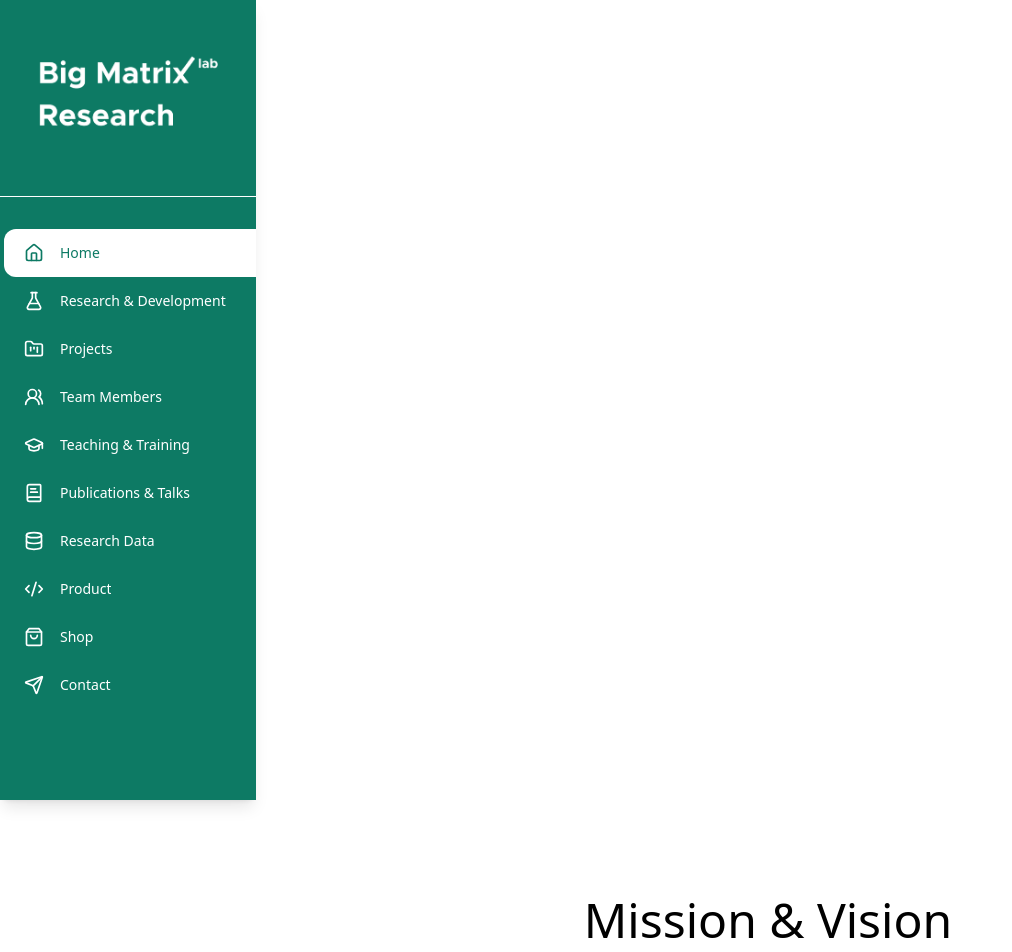
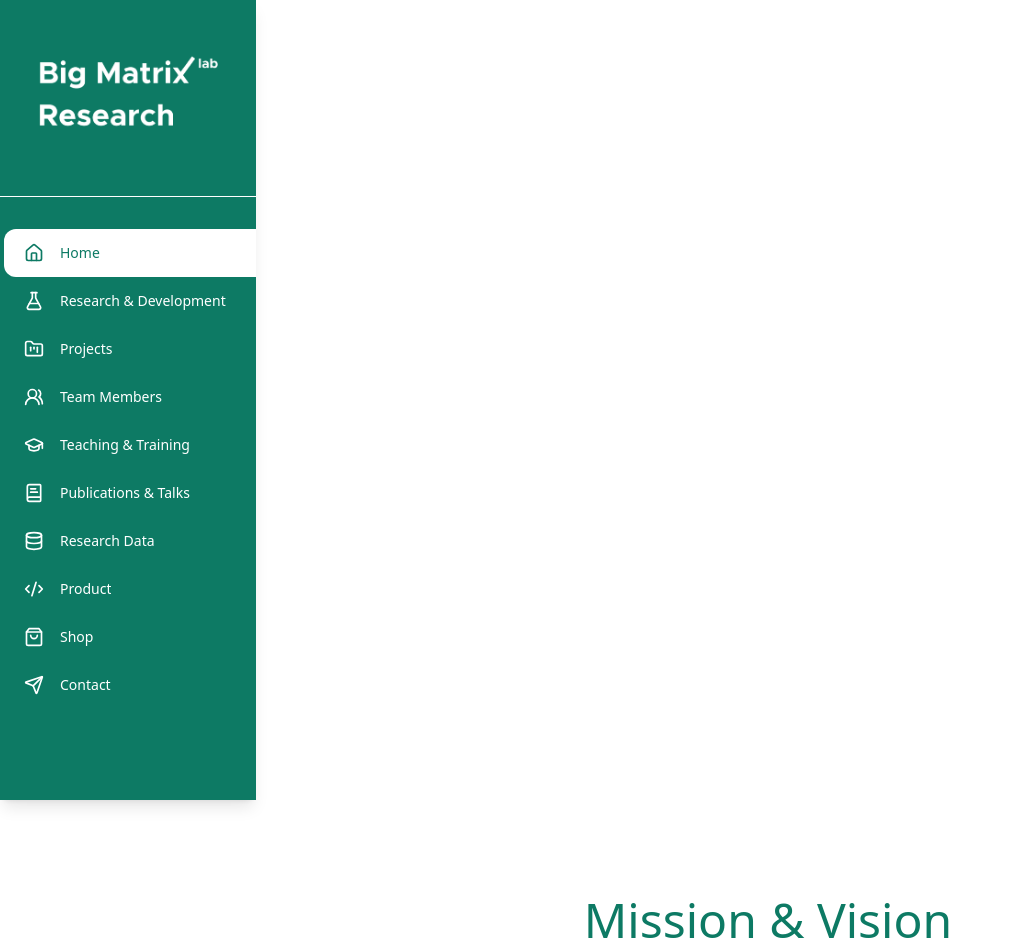
Before and after one commit to MisbahKhan0009/Big-Matrix-React, a React (Vite) app: page / in a window 1280 px wide. Shown: the top 952 px of the page, without its empty margins (0-1012 px from the left). Built offline with nearby package versions, Linux system fonts and the light colour scheme.

Commit message:
💄 style fixed

```diff
--- a/src/Modules/HomePage.jsx
+++ b/src/Modules/HomePage.jsx
@@ -100,7 +100,7 @@ const HomePage = () => {
       {/* Features Section */}
       <section className="py-12 lg:py-24 px-4 lg:px-0 min-h-screen mx-auto w-full lg:w-4/5" ref={featuresRef}>
         <motion.div variants={cardRevealVariants} initial="hidden" animate={isInView ? "visible" : "hidden"} className="container">
-          <h1 className="text-4xl lg:text-5xl font-light text-center mb-8 lg:mb-12">Mission & Vision</h1>
+          <h1 className="text-4xl lg:text-5xl font-light text-center text-primary mb-8 lg:mb-12">Mission & Vision</h1>
           <div className="grid grid-cols-1 md:grid-cols-2 gap-6 lg:gap-8">
             {cardData.map(({ title, description, icon, bgColor, iconColor, hoverColor }, index) => (
               <motion.div
```
